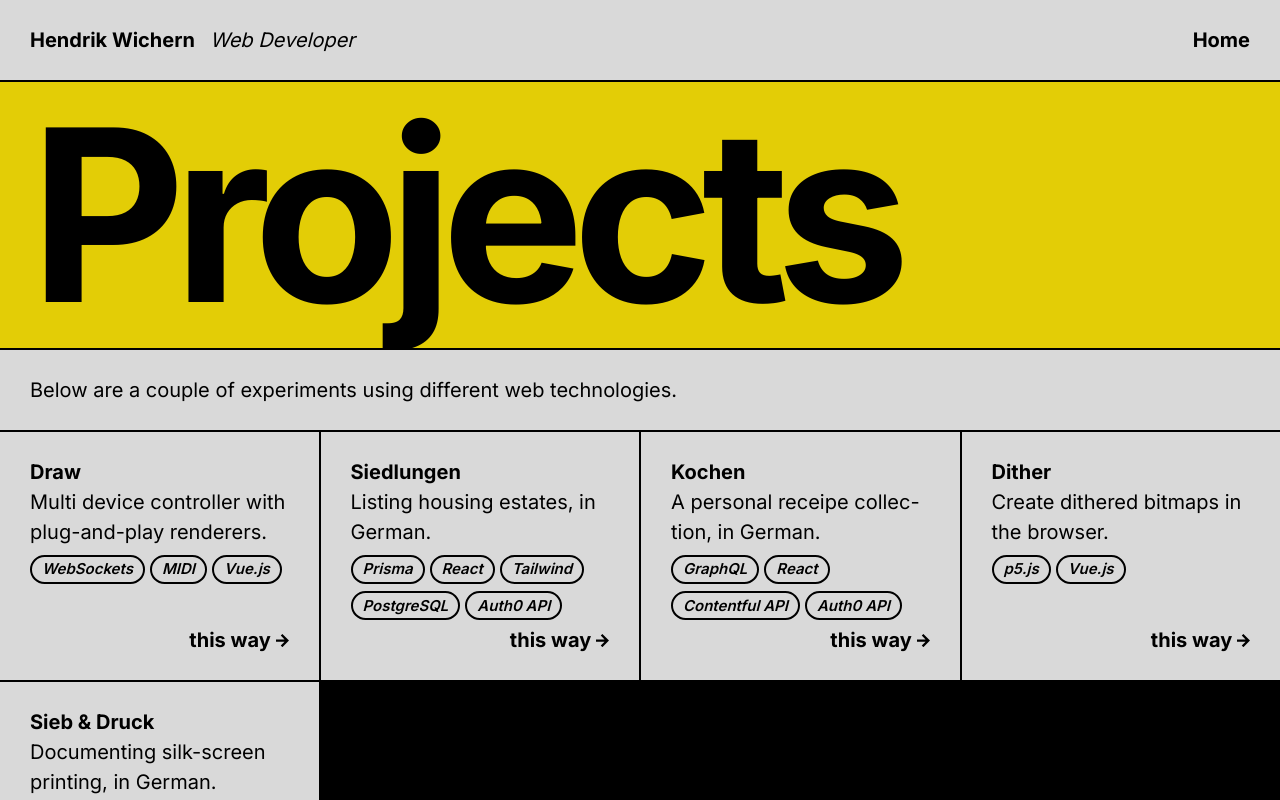
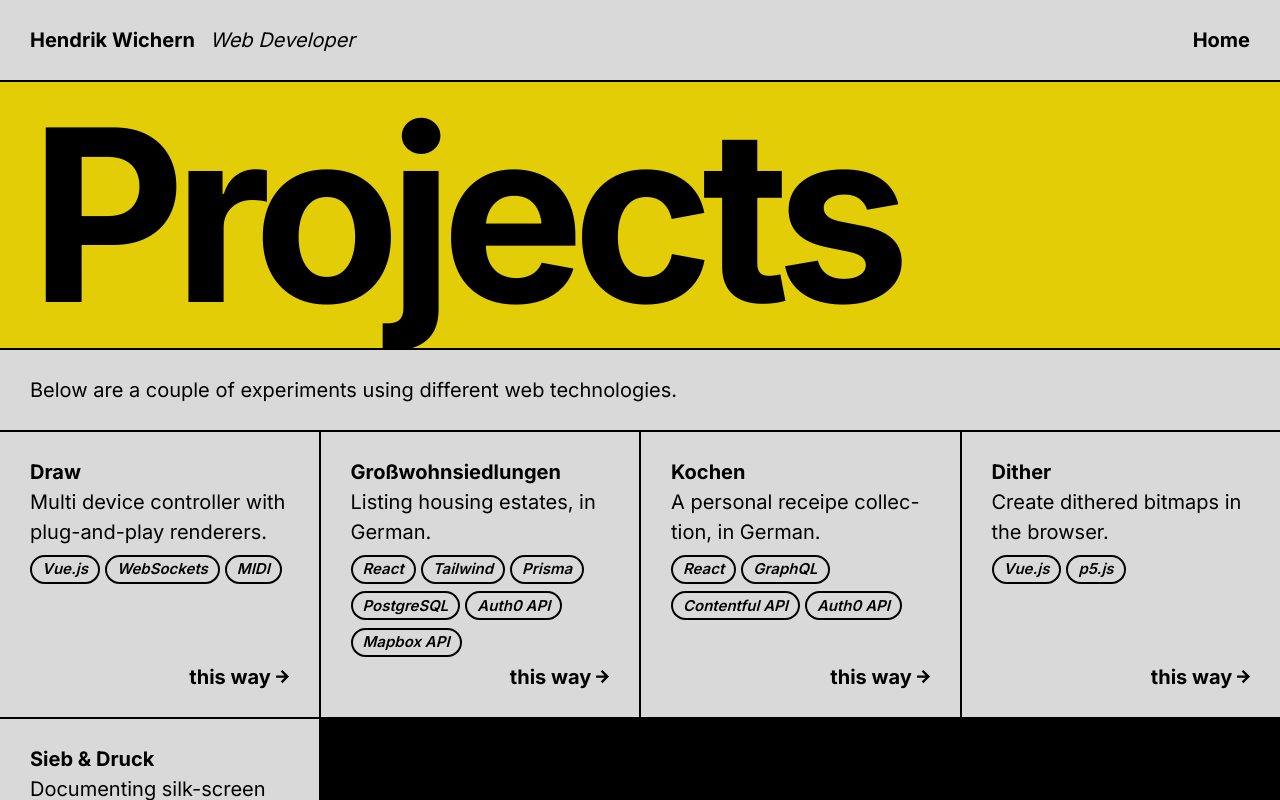
Before and after one commit to hawc/hendrikwichern.de, a Next.js app: page /projects in a window 1280 px wide. Shown: the top 800 px of the page. Built offline with nearby package versions, Linux system fonts and the light colour scheme.

Commit message:
updated portfolio

```diff
--- a/app/projects/page.tsx
+++ b/app/projects/page.tsx
@@ -25,10 +25,10 @@ export default function Page() {
           </Box>
         </Container>
         <Container cols='grid-cols-m-2 grid-cols-1 sm:grid-cols-2 md:grid-cols-3 lg:grid-cols-4'>
-          <ContentLinkBox title='Draw' description='Multi device controller with plug-and-play renderers.' href='/projects/draw' tags={['WebSockets', 'MIDI', 'Vue.js']} />
-          <ContentLinkBox title='Siedlungen' description='Listing housing estates, in German.' href='https://siedlungen.hawc.de/' tags={['Prisma', 'React', 'Tailwind', 'PostgreSQL', 'Auth0 API']} />
-          <ContentLinkBox title='Kochen' description='A personal receipe collection, in German.' href='https://kochen.hawc.de/' tags={['GraphQL', 'React', 'Contentful API', 'Auth0 API']} />
-          <ContentLinkBox title='Dither' description='Create dithered bitmaps in the browser.' href='https://dither.hawc.de/' tags={['p5.js', 'Vue.js']} />
+          <ContentLinkBox title='Draw' description='Multi device controller with plug-and-play renderers.' href='/projects/draw' tags={['Vue.js', 'WebSockets', 'MIDI']} />
+          <ContentLinkBox title='Großwohnsiedlungen' description='Listing housing estates, in German.' href='https://großwohnsiedlungen.de/' tags={['React', 'Tailwind', 'Prisma', 'PostgreSQL', 'Auth0 API', 'Mapbox API']} />
+          <ContentLinkBox title='Kochen' description='A personal receipe collection, in German.' href='https://kochen.hawc.de/' tags={['React', 'GraphQL', 'Contentful API', 'Auth0 API']} />
+          <ContentLinkBox title='Dither' description='Create dithered bitmaps in the browser.' href='https://dither.hawc.de/' tags={['Vue.js', 'p5.js']} />
           <ContentLinkBox title='Sieb & Druck' description='Documenting silk-screen printing, in German.' href='https://siebdruck.hawc.de/' tags={['Vue.js']} />
         </Container>
       </main>
```
